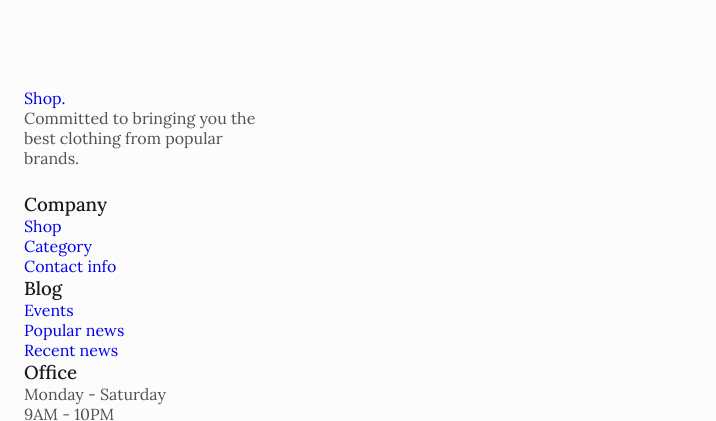
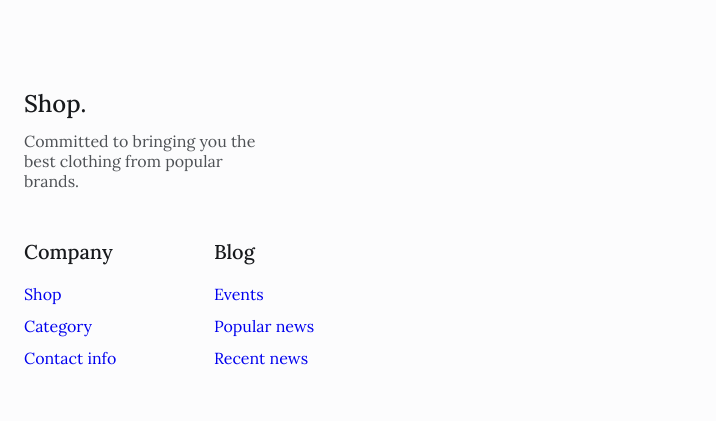
Before and after one commit to saisaiant/clothing-page, a plain HTML site: page index.html in a window 1280 px wide. Shown: the part 4518-4939 px from the top of the page, without its empty margins (0-716 px from the left). Drawn offline with nearby package versions, Linux system fonts and the light colour scheme.

Commit message:
Add Footer css

```diff
--- a/assets/css/styles.css
+++ b/assets/css/styles.css
@@ -404,6 +404,41 @@ img {
 }
 
 /*=============== FOOTER ===============*/
+.footer__container {
+  row-gap: 3rem;
+}
+
+.footer__logo {
+  color: var(--title-color);
+  font-size: var(--h2-font-size);
+  font-weight: var(--font-medium);
+  display: inline-block;
+  margin-bottom: .75rem;
+}
+
+.footer__content,
+.footer__links {
+  display: grid;
+}
+
+.footer__content {
+  grid-template-columns: repeat(2, max-content);
+  gap:3.5rem 3rem;
+}
+
+.footer__title {
+  font-size: var(--h3-font-size);
+  margin-bottom: 1.25rem;
+}
+
+.footer__links {
+  row-gap: .75rem;
+}
+
+/* .footer__link,
+.footer__information {
+
+} */
 
 
 /*=============== SCROLL BAR ===============*/
```
